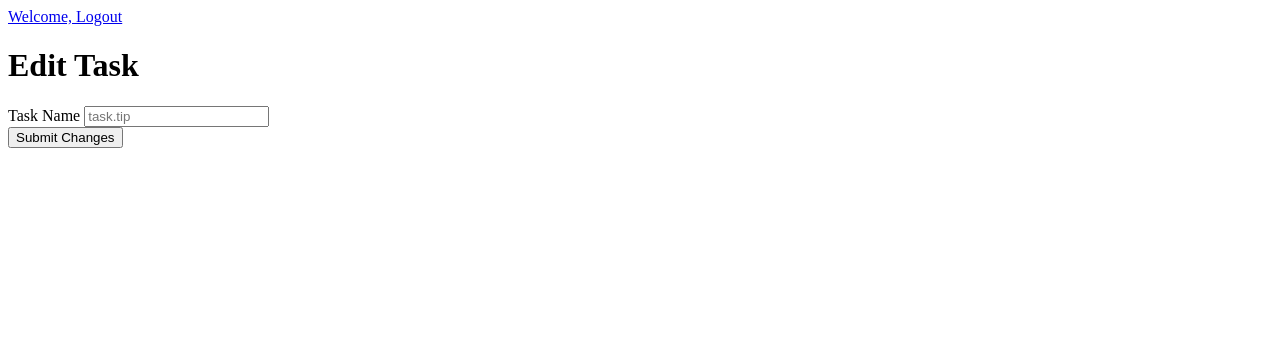
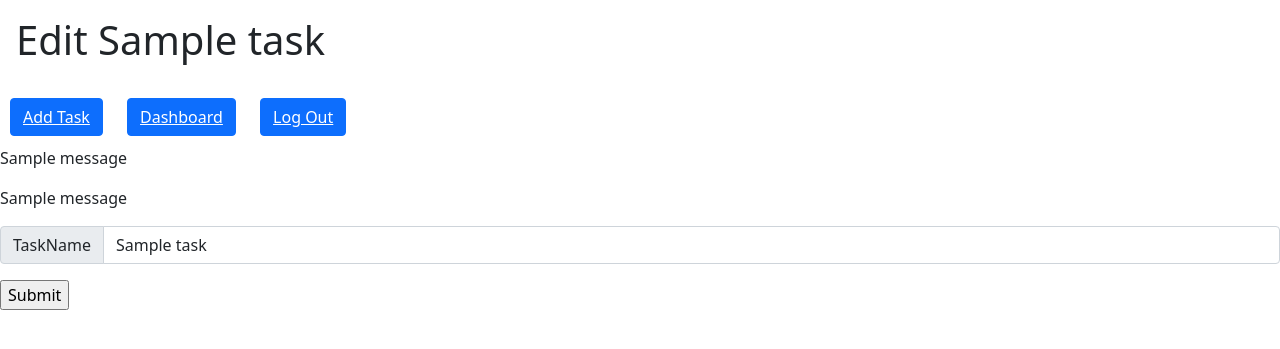
Before and after one commit to dalton-john7/Group12Project, a Flask app: template Group Project/G12_project/flask_app/templates/edit_task.html in a window 1280 px wide. Shown: the top 349 px of the page. Run offline with Flask 2, Linux system fonts and the light colour scheme; the template is opened without the code that fills it: most values are stand-ins (such as "Sample title", 1, 10 or a date in 2020); one stand-in notice (Sample message) is shown.

Commit message:
fixed edit and task_detail code

```diff
--- a/Group Project/G12_project/flask_app/templates/edit_task.html
+++ b/Group Project/G12_project/flask_app/templates/edit_task.html
@@ -1,17 +1,56 @@
-<nav class="nav justify-content-end">
-    <a href="/" class="nav-item nav-link">Welcome, {{user.firstname}} {{user.lastname}}</a>
-    <a href="/logout" class="nav-item nav-link">Logout</a>
-</nav>
+<!DOCTYPE html>
+<html lang="en">
+<head>
+    <meta charset="UTF-8">
+    <meta http-equiv="X-UA-Compatible" content="IE=edge">
+    <meta name="viewport" content="width=device-width, initial-scale=1.0">
+    <title>Edit Task</title>
+    <link href="https://cdn.jsdelivr.net/npm/bootstrap@5.0.2/dist/css/bootstrap.min.css" rel="stylesheet" integrity="sha384-EVSTQN3/azprG1Anm3QDgpJLIm9Nao0Yz1ztcQTwFspd3yD65VohhpuuCOmLASjC" crossorigin="anonymous">
 
-<h1>Edit Task</h1>
-<form action="/task/{{task.id}}" method="post">
-    <div class="row align-items-center g-3">
-        <div class="col-auto">
-            <label class="visually-hidden" for="inputEmail">Task Name</label>
-            <input type="text" class="form-control" id="tip" placeholder="task.tip">
+
+</head>
+<body>
+    <div>
+        <h1 class="w-75 p-3">Edit {{task.name}}</h1>
+        <button style="margin: 10px;"  type="button" class="btn btn-primary"><a href="/task/create" style="color:#ffffff;">Add Task</a></button>
+        <button style="margin: 10px;"  type="button" class="btn btn-primary"><a href="/tasks/home" style="color:#ffffff;">Dashboard</a></button>
+        <button style="margin: 10px;"  type="button" class="btn btn-primary"><a href="/logout" style="color:#ffffff;">Log Out</a></button>
+    </div>
+
+    <div>
+        {% with messages = get_flashed_messages() %}
+            {% if messages %}
+            {% for message in messages %}
+            <p>{{message}}</p>
+            {% endfor %}
+            {% endif %}
+            {% endwith %}
+    </div>
+
+    <form action="/task/{{task.id}}" method="post">
+        <div>
+            {% with messages = get_flashed_messages() %}
+                {% if messages %}
+                {% for message in messages %}
+                <p>{{message}}</p>
+                {% endfor %}
+                {% endif %}
+                {% endwith %}
         </div>
-        <div class="col-auto">
-            <button type="submit" class="btn btn-primary">Submit Changes</button>
+
+        <div class="input-group mb-3">
+            <span  class="input-group-text" id="inputGroup-sizing-default">TaskName</span>
+            <input type="text" name="taskname" value="{{task.taskname}}" id="taskname" class="form-control" aria-label="taskname" aria-describedby="inputGroup-sizing-default">
         </div>
-    </div>
-</form>
+
+
+
+
+        <input type="hidden" name="id" value="{{task.id}}">
+                <div>
+                    <input type="submit" value="Submit">
+                </div>
+    </form>
+
+</body>
+</html>
```
Also changed, not shown: Group Project/G12_project/flask_app/templates/task_detail.html (+8 -5 lines).
